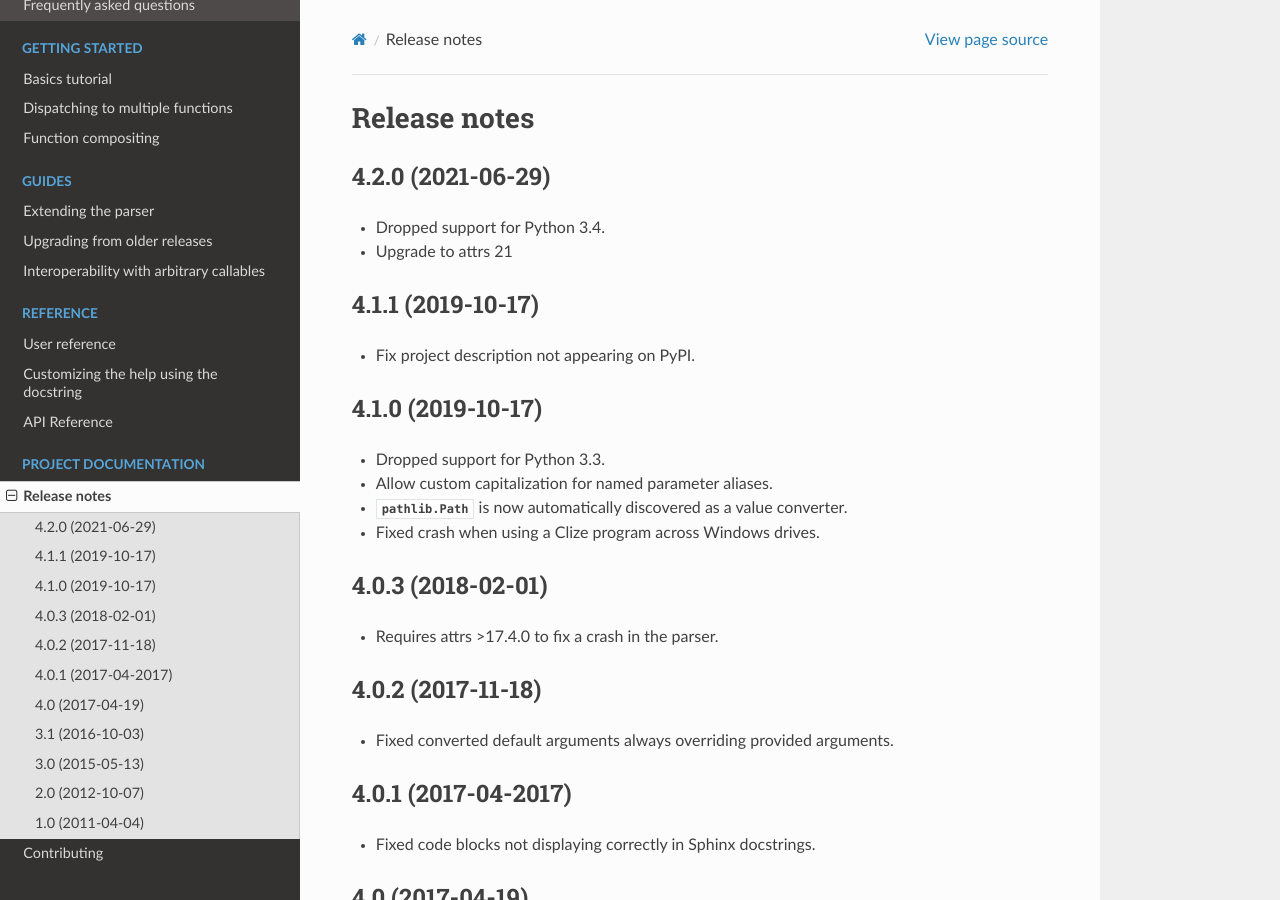
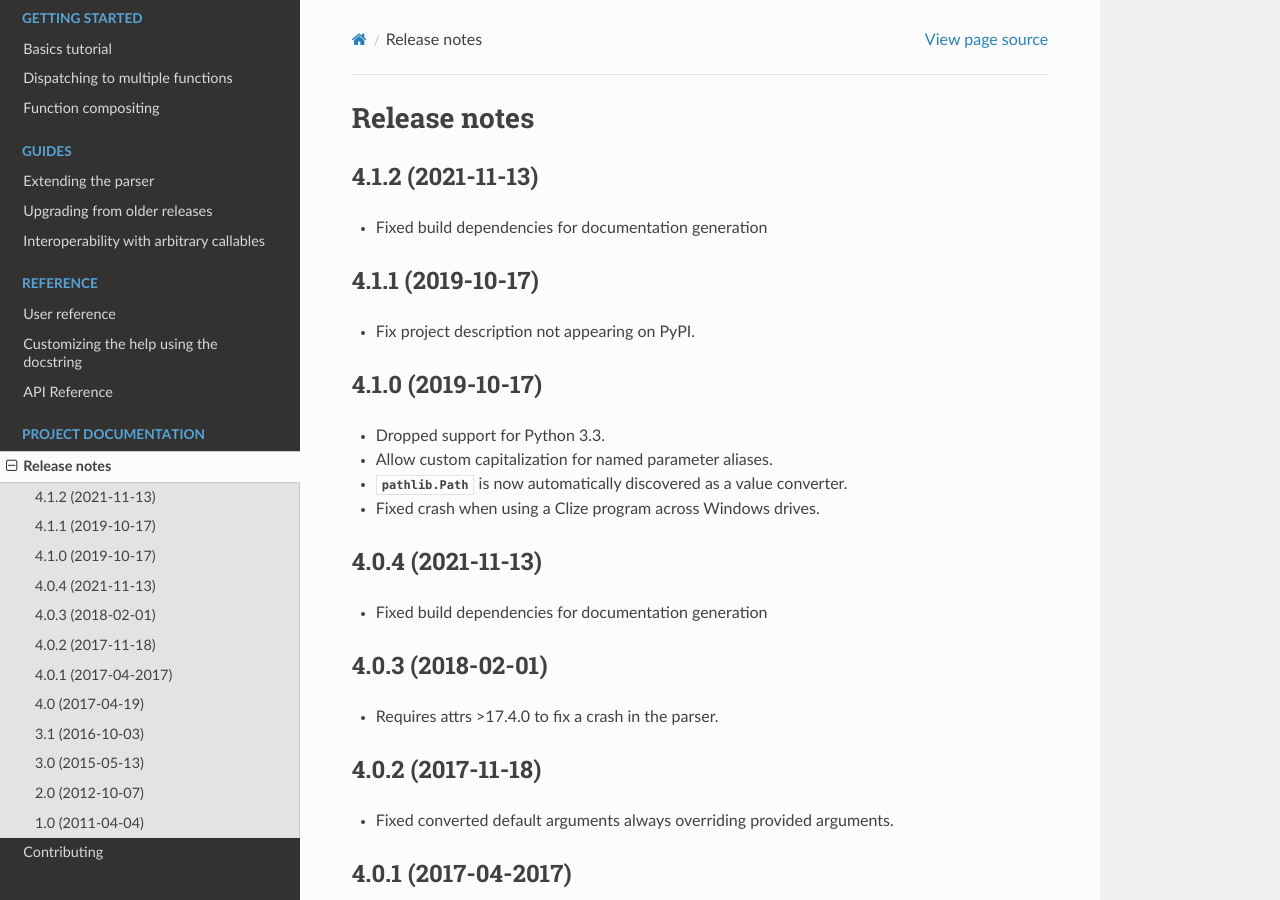
Before and after one commit to epsy/clize, a Sphinx documentation site: the page built from docs/releases.rst, in a window 1280 px wide and 900 px high. Built offline with Sphinx 7.4.7 and the Read the Docs theme 2.0.0, drawn with Linux system fonts in a browser that asks for light colours.

Commit message:
update releases documentation

```diff
--- a/docs/releases.rst
+++ b/docs/releases.rst
@@ -5,13 +5,14 @@
 Release notes
 =============
 
-.. _v4.2.0:
+.. _v4.1:
 
-4.2.0 (2021-06-29)
+.. _v4.1.2:
+
+4.1.2 (2021-11-13)
 ------------------
 
-* Dropped support for Python 3.4.
-* Upgrade to attrs 21
+* Fixed build dependencies for documentation generation
 
 .. _v4.1.1:
 
@@ -31,6 +30,15 @@
 * Allow custom capitalization for named parameter aliases.
 * `pathlib.Path` is now automatically discovered as a value converter.
 * Fixed crash when using a Clize program across Windows drives.
+
+.. _v4.0:
+
+.. _v4.0.4:
+
+4.0.4 (2021-11-13)
+------------------
+
+* Fixed build dependencies for documentation generation
 
 .. _v4.0.3:
 
```
Also changed, not shown: other parts of docs/releases.rst (+1 -3 lines).
